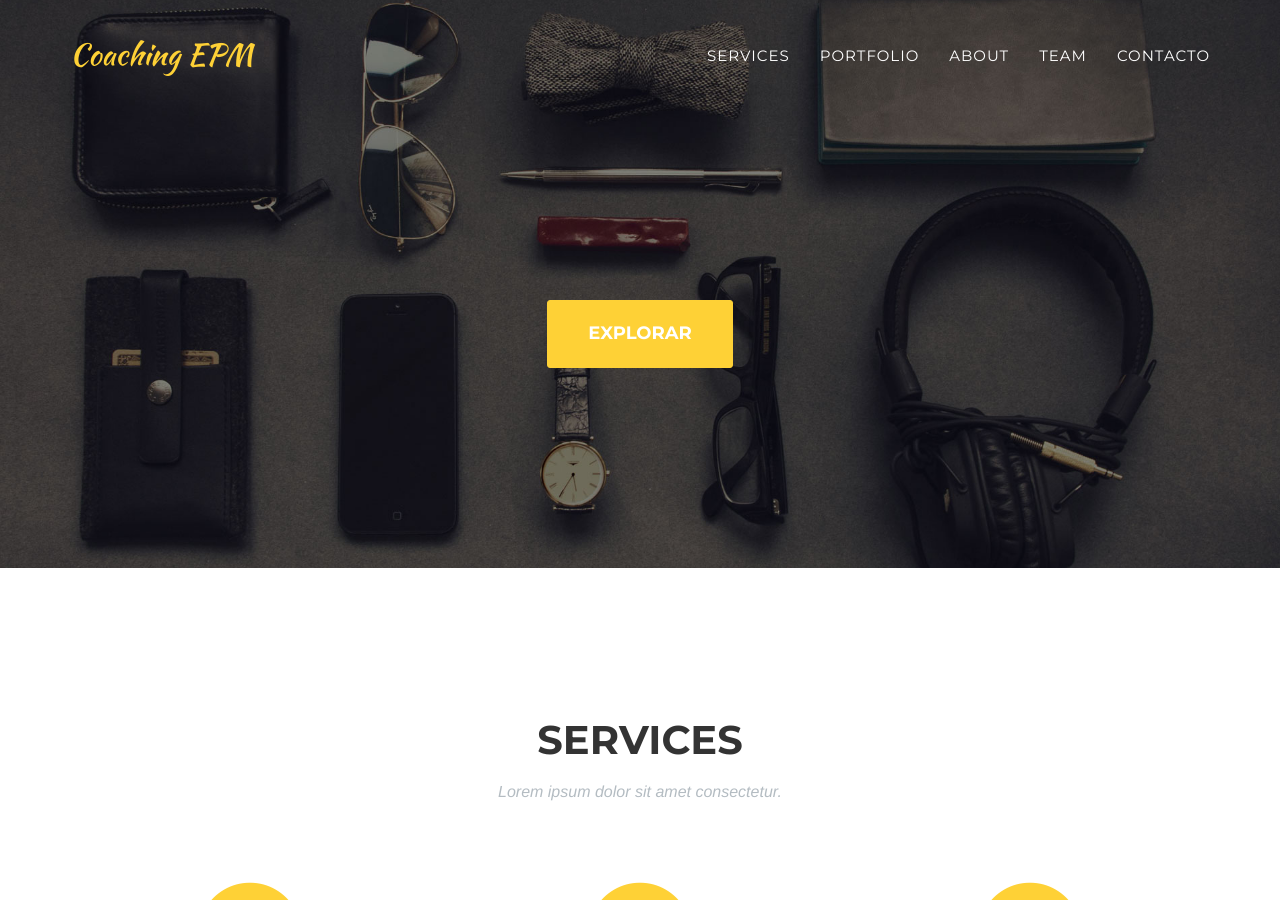
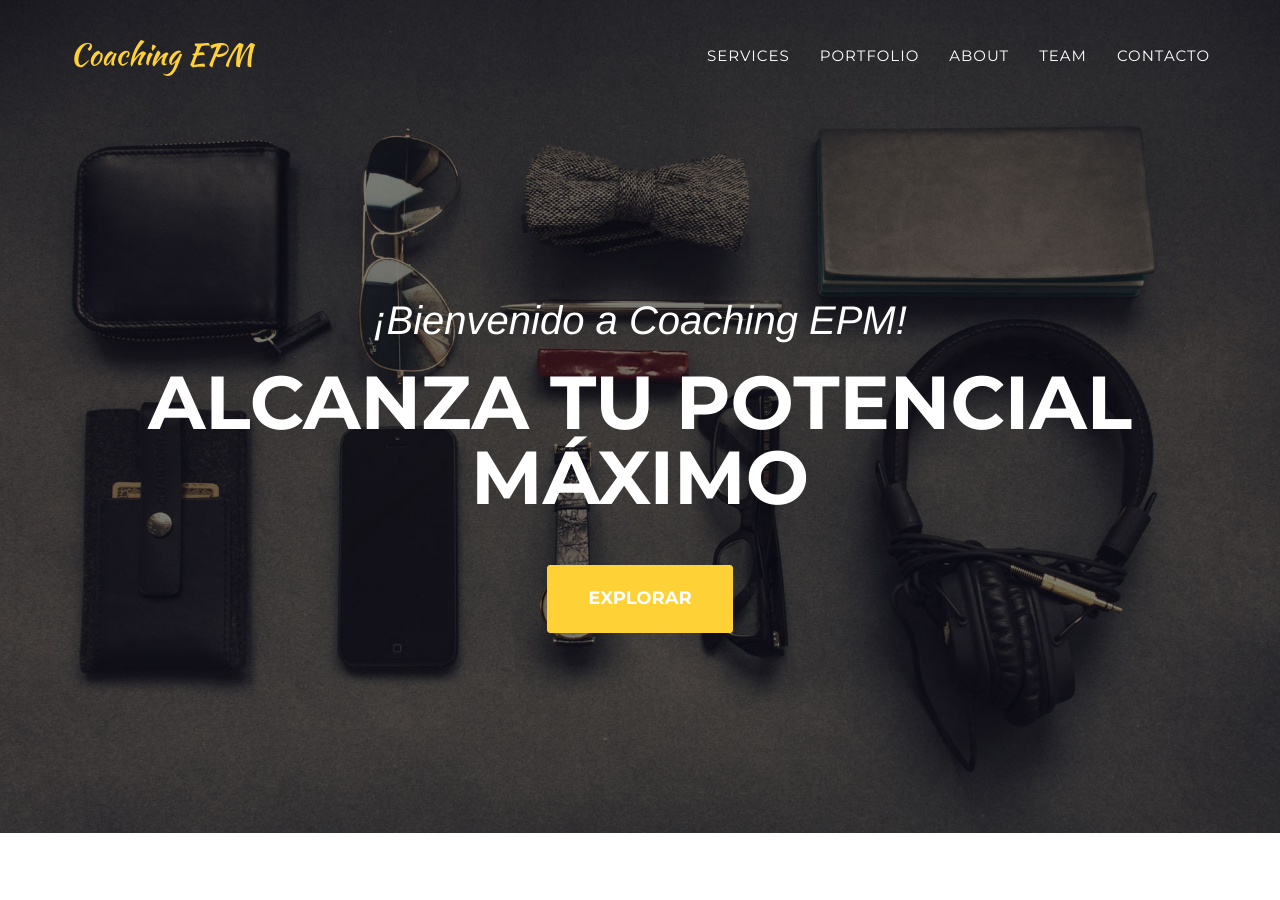
Before and after one commit to evapm/evapm.github.io, a Jekyll site: the page built from index.html, in a window 1280 px wide and 900 px high. Built offline with Jekyll 4.4.1, drawn with Linux system fonts in a browser that asks for light colours; some web fonts are replaced.

Commit message:
Changes the header

```diff
--- a/_includes/header.html
+++ b/_includes/header.html
@@ -44,6 +44,8 @@
     <header>
         <div class="container">
             <div class="intro-text">
+                <div class="intro-lead-in">&iexcl;Bienvenido a Coaching EPM!</div>
+                <div class="intro-heading">Alcanza tu potencial m&aacute;ximo</div>
                 <a href="#services" class="page-scroll btn btn-xl">Explorar</a>
             </div>
         </div>
```
